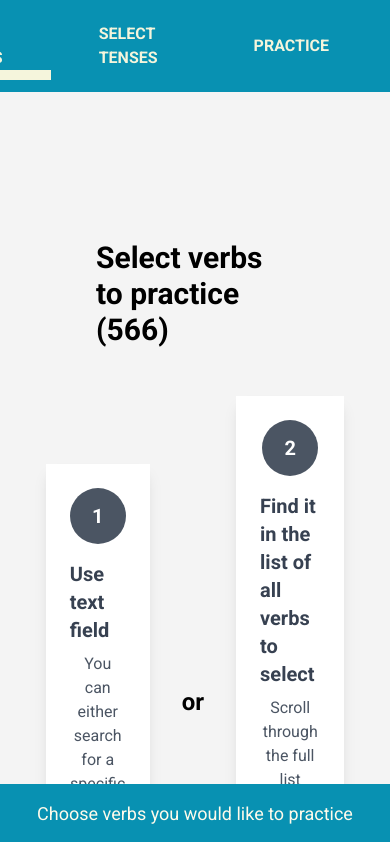
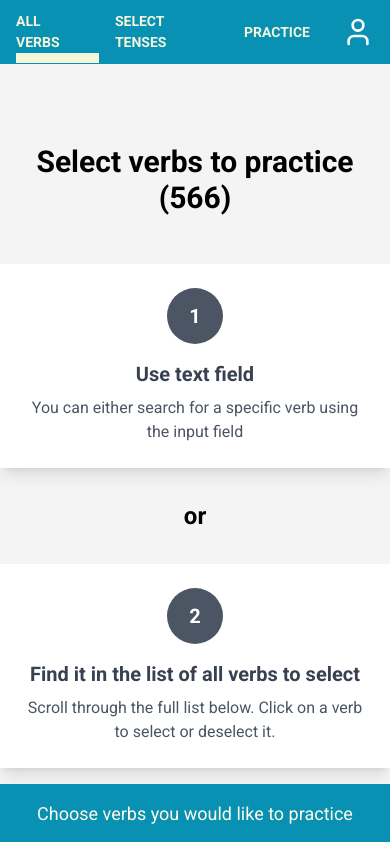
Before and after one commit to randomhero177/conjugate-me, a Next.js app: page /all-verbs in a window 390 px wide. Shown: the top 842 px of the page. Built offline with nearby package versions, Linux system fonts and the light colour scheme.

Commit message:
CME-35: fix mobile styles

```diff
--- a/src/app/all-verbs/page.tsx
+++ b/src/app/all-verbs/page.tsx
@@ -47,12 +47,12 @@ export default function AllVerbsPage() {
     router.push(PagesUrl.tense);
   };
   return (
-    <main className="flex min-h-screen flex-col items-center p-24">
-      <h1 className="text-3xl font-bold mb-12">
+    <main className="flex min-h-screen flex-col items-center lg:p-24 pb-32 lg:pb-4">
+      <h1 className="text-3xl font-bold mb-12 text-center">
         Select verbs to practice ({Dictionary.length})
       </h1>
 
-      <div className="flex items-center">
+      <div className="lg:flex items-center">
         <div className="group">
           <div className="p-6 bg-white shadow-lg flex flex-col items-center transition-transform transform hover:scale-105">
             <div className="mb-4 w-14 h-14 flex items-center justify-center text-xl font-semibold text-white bg-gray-600 rounded-full transition-colors duration-300 group-hover:bg-gray-900">
@@ -66,7 +66,7 @@ export default function AllVerbsPage() {
             </p>
           </div>
         </div>
-        <div className="px-8 text-2xl font-bold">or</div>
+        <div className="px-8 text-2xl font-bold text-center my-8">or</div>
 
         <div className="group">
           <div className="p-6 bg-white shadow-lg flex flex-col items-center transition-transform transform hover:scale-105">
--- a/src/app/choose-lang/page.tsx
+++ b/src/app/choose-lang/page.tsx
@@ -27,7 +27,7 @@ export default function Page() {
   }, []);
 
   return (
-    <main className="flex min-h-screen flex-col items-center p-24">
+    <main className="flex min-h-screen flex-col items-center lg:p-24">
       <div className="z-10 w-full max-w-5xl items-center justify-between font-mono text-sm lg:flex">
         asdasd - {connectionStatus}
       </div>
--- a/src/app/page.tsx
+++ b/src/app/page.tsx
@@ -3,7 +3,7 @@ import Link from "next/link";
 export default function HomePage() {
   return (
     <div className="min-h-screen bg-gray-100 flex flex-col items-center justify-center p-6">
-      <div className="-mt-32 mb-32 font-bold text-xl text-center">
+      <div className="lg:-mt-32 mb-16 lg:mb-32 font-bold text-xl text-center">
         Mastering verb conjugation is essential for clear and confident
         communication in any language. <br />
         It opens the door to expressing yourself with accuracy and ease.
--- a/src/components/MainMenu.tsx
+++ b/src/components/MainMenu.tsx
@@ -11,7 +11,7 @@ const MainMenu = () => {
     <div
       className={`main-menu flex justify-center items-center bg-cyan-600 px-4`}
     >
-      <Link href={PagesUrl.home} className="p-4 me-auto">
+      <Link href={PagesUrl.home} className="hidden md:block p-4 me-auto">
         <img
           src="/CME_logo_book.png"
           alt="Logo"
@@ -24,23 +24,23 @@ const MainMenu = () => {
       </Link>*/}
       <Link
         href={PagesUrl.verbs}
-        className={`main-menu__item pe-12  font-bold text-amber-50 ${isActive(PagesUrl.verbs) ? "main-menu__item_active" : ""}`}
+        className={`main-menu__item pe-4 lg:pe-12 font-bold text-amber-50 ${isActive(PagesUrl.verbs) ? "main-menu__item_active" : ""}`}
       >
         All verbs
       </Link>
       <Link
         href={PagesUrl.tense}
-        className={`main-menu__item pe-12 ms-12 font-bold text-amber-50 ${isActive(PagesUrl.tense) ? "main-menu__item_active" : "hui"}`}
+        className={`main-menu__item pe-4 ms-4 lg:pe-12 lg:ms-12 font-bold text-amber-50 ${isActive(PagesUrl.tense) ? "main-menu__item_active" : ""}`}
       >
         Select tenses
       </Link>
       <Link
         href={PagesUrl.practiseSelected}
-        className={`main-menu__item pe-12 ms-12 font-bold text-amber-50 ${isActive(PagesUrl.practiseSelected) ? "main-menu__item_active" : ""}`}
+        className={`main-menu__item pe-4 ms-4 lg:pe-12 lg:ms-12 font-bold text-amber-50 ${isActive(PagesUrl.practiseSelected) ? "main-menu__item_active" : ""}`}
       >
         Practice
       </Link>
-      <Link href={PagesUrl.register} className={`p-4 ms-auto `}>
+      <Link href={PagesUrl.register} className={`p-4 ms-auto pe-0`}>
         <span
           className={`main-menu__user ${isActive(PagesUrl.register) ? "main-menu__user_active" : ""}`}
         >
--- a/src/styles/main-menu.scss
+++ b/src/styles/main-menu.scss
@@ -22,6 +22,7 @@
       }
     }
   }
+  @media screen and (min-width: 768px) {
     &__user {
       display: flex;
       justify-content: center;
@@ -34,3 +35,10 @@
       }
     }
   }
+  @media screen and (max-width: 480px) {
+    &__item {
+      font-size: 14px;
+    }
+  }
+
+}
```
Lines whose indentation alone changed are shown as unchanged.
